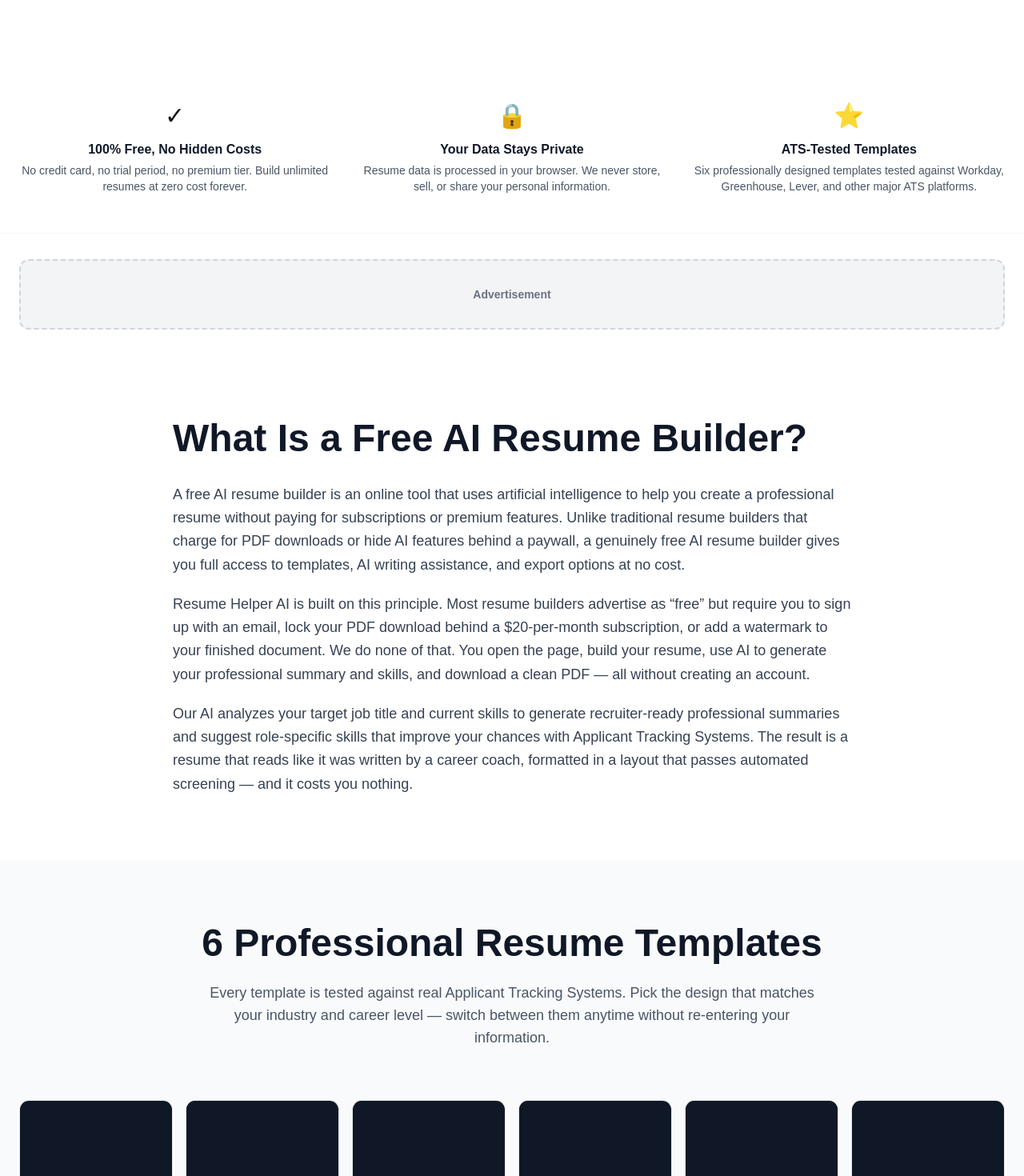
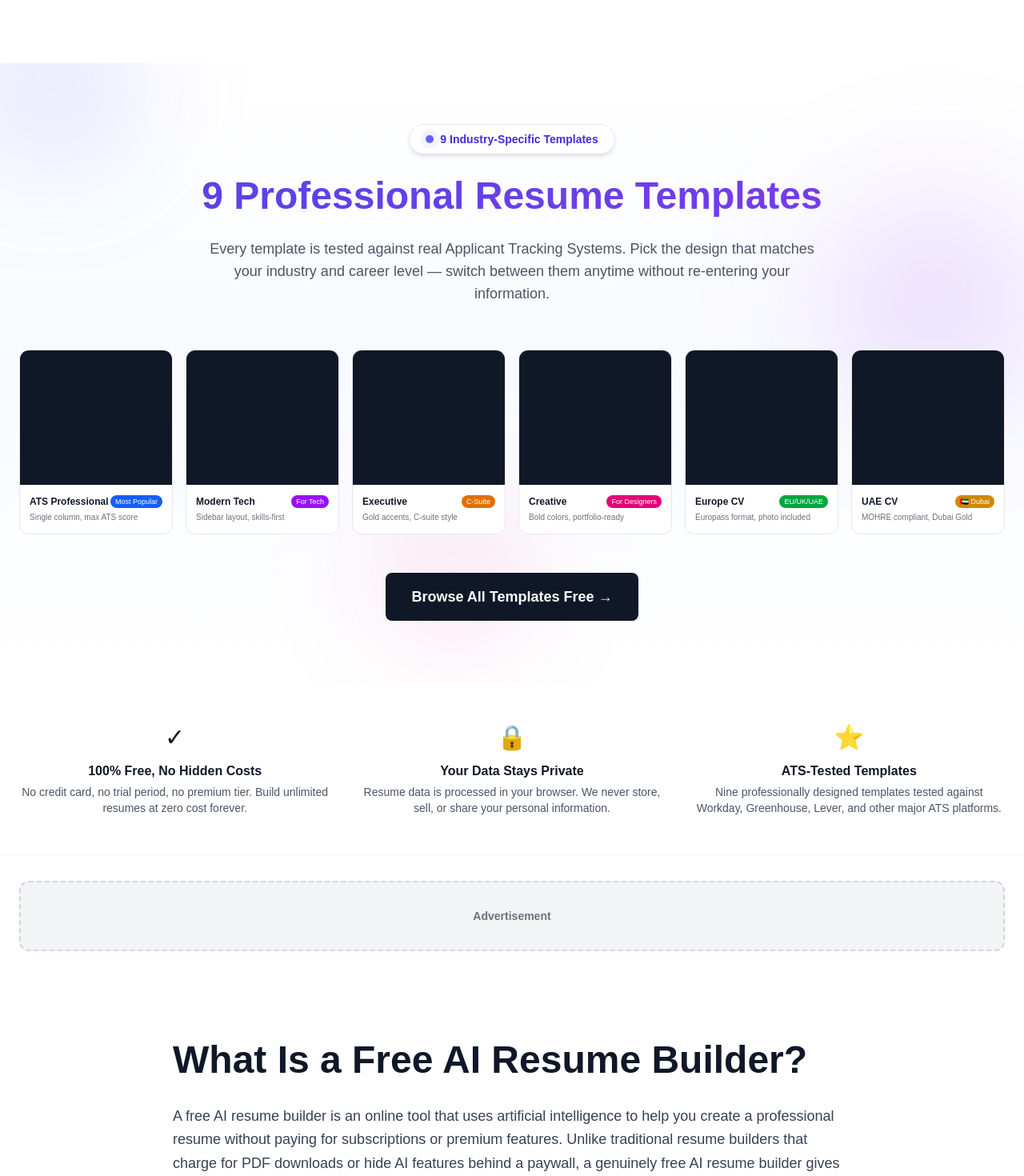
Before and after one commit to pragathishc/ai-resume-builder, a Next.js app: page / in a window 1280 px wide. Shown: the part 780-2250 px from the top of the page at 80% size. Built offline with nearby package versions, Linux system fonts and the light colour scheme.

Commit message:
Update page.js

```diff
--- a/src/app/page.js
+++ b/src/app/page.js
@@ -3,7 +3,7 @@ import ScrollAnimationClient from "./components/ScrollAnimationClient";
 import TemplatePreviews from "./components/TemplatePreviews";
 export const metadata = {
   title: "Free AI Resume Builder — No Sign Up, No Paywall",
-  description: "Build a professional ATS-friendly resume in minutes with AI summaries and skill suggestions. 6 templates, free PDF, no watermark, no sign up required.",
+  description: "Build a professional ATS-friendly resume in minutes with AI summaries and skill suggestions. 9 templates, free PDF, no watermark, no sign up required.",
   alternates: {
     canonical: "https://www.resumehelperai.com",
   },
@@ -28,8 +28,8 @@ export default function Home() {
     },
     {
       icon: "🎨",
-      title: "6 Industry-Specific Templates",
-      desc: "From ATS-strict formats for corporate roles to UAE-compliant CVs for Dubai jobs — pick the template that matches your industry, career level, and target country.",
+      title: "9 Industry-Specific Templates",
+      desc: "From ATS-strict formats for corporate roles to UAE-compliant CVs for Dubai jobs, nursing, fresher, and trades templates — pick the one that matches your industry, career level, and target country.",
     },
     {
       icon: "📄",
@@ -47,7 +47,7 @@ export default function Home() {
     {
       step: "1",
       title: "Choose Your Template",
-      desc: "Browse six professionally designed resume templates. Each one is ATS-tested and optimized for different industries. Preview them all before you start — switch anytime without losing your data.",
+      desc: "Browse nine professionally designed resume templates. Each one is ATS-tested and optimized for different industries. Preview them all before you start — switch anytime without losing your data.",
     },
     {
       step: "2",
@@ -64,7 +64,7 @@ export default function Home() {
   const whoIsThisFor = [
     {
       title: "Fresh Graduates",
-      desc: "Just finished your degree and writing your first resume? Our AI fills in the gaps — generating professional summaries and suggesting relevant skills even when you have limited work experience. The ATS Professional template is designed to highlight education, projects, and certifications.",
+      desc: "Just finished your degree and writing your first resume? Our AI fills in the gaps — generating professional summaries and suggesting relevant skills even when you have limited work experience. The dedicated Fresher template is designed to highlight education, projects, and certifications.",
     },
     {
       title: "Career Changers",
@@ -83,7 +83,7 @@ export default function Home() {
   const faqs = [
     {
       q: "Is Resume Helper AI really free?",
-      a: "Yes, Resume Helper AI is 100% free with no hidden charges. You can create unlimited resumes, use all six templates, generate AI summaries, get skill suggestions, and download as many PDFs as you need. There is no premium tier, no trial period, and no credit card required.",
+      a: "Yes, Resume Helper AI is 100% free with no hidden charges. You can create unlimited resumes, use all nine templates, generate AI summaries, get skill suggestions, and download as many PDFs as you need. There is no premium tier, no trial period, and no credit card required.",
     },
     {
       q: "Do I need to create an account or sign up?",
@@ -91,7 +91,7 @@ export default function Home() {
     },
     {
       q: "Are the resume templates ATS-friendly?",
-      a: "Absolutely. All six templates are designed to pass Applicant Tracking Systems used by major employers including those using Workday, Greenhouse, Lever, and Taleo. They use clean formatting, standard section headings, and readable fonts that ATS parsers handle without errors.",
+      a: "Absolutely. All nine templates are designed to pass Applicant Tracking Systems used by major employers including those using Workday, Greenhouse, Lever, and Taleo. They use clean formatting, standard section headings, and readable fonts that ATS parsers handle without errors.",
     },
     {
       q: "How does the AI summary generator work?",
@@ -118,6 +118,55 @@ export default function Home() {
   return (
     <main className="min-h-screen bg-white">
       <ScrollAnimationClient />
+
+      {/* Animation styles */}
+      <style>{`
+        @keyframes floatBlob {
+          0%, 100% { transform: translateY(0) translateX(0) scale(1); }
+          33% { transform: translateY(-30px) translateX(20px) scale(1.05); }
+          66% { transform: translateY(20px) translateX(-15px) scale(0.97); }
+        }
+        @keyframes floatBlob2 {
+          0%, 100% { transform: translateY(0) translateX(0) scale(1); }
+          50% { transform: translateY(-40px) translateX(-25px) scale(1.08); }
+        }
+        @keyframes gradientShift {
+          0%, 100% { background-position: 0% 50%; }
+          50% { background-position: 100% 50%; }
+        }
+        @keyframes pulseSlow {
+          0%, 100% { opacity: 1; }
+          50% { opacity: 0.7; }
+        }
+        @keyframes pingSlow {
+          0% { transform: scale(1); opacity: 1; }
+          75%, 100% { transform: scale(2.5); opacity: 0; }
+        }
+        @keyframes badgeFloat {
+          0%, 100% { transform: translateY(0); }
+          50% { transform: translateY(-6px); }
+        }
+        .blob-1 { animation: floatBlob 18s ease-in-out infinite; }
+        .blob-2 { animation: floatBlob2 22s ease-in-out infinite; }
+        .blob-3 { animation: floatBlob 15s ease-in-out infinite reverse; }
+        .gradient-text-anim {
+          background: linear-gradient(90deg, #1e293b, #4f46e5, #7c3aed, #1e293b);
+          background-size: 300% auto;
+          -webkit-background-clip: text;
+          background-clip: text;
+          -webkit-text-fill-color: transparent;
+          animation: gradientShift 6s ease infinite;
+        }
+        .badge-pulse { animation: pulseSlow 2.5s ease-in-out infinite; }
+        .badge-float { animation: badgeFloat 3s ease-in-out infinite; }
+        .ping-dot { animation: pingSlow 2s cubic-bezier(0,0,0.2,1) infinite; }
+        .templates-3d-grid {
+          perspective: 1600px;
+        }
+        .templates-3d-grid > * {
+          transform-style: preserve-3d;
+        }
+      `}</style>
 
       {/* Header */}
       <header className="sticky top-0 z-40 bg-white border-b border-gray-200 backdrop-blur-sm bg-opacity-95">
@@ -151,19 +200,19 @@ export default function Home() {
                 Free AI Resume Builder — No Sign Up, No Paywall
               </h1>
               <p className="text-lg text-gray-700 mb-4 leading-relaxed">
-                Build a professional, ATS-friendly resume in minutes with AI-powered summaries and smart skill suggestions. Choose from six expert-designed templates, fill in your details, and download a clean PDF — completely free.
+                Build a professional, ATS-friendly resume in minutes with AI-powered summaries and smart skill suggestions. Choose from nine expert-designed templates, fill in your details, and download a clean PDF — completely free.
               </p>
               <p className="text-lg text-gray-700 mb-8 leading-relaxed">
                 No account creation. No email required. No credit card. No watermark on your download. Resume Helper AI is the free AI resume builder that actually means free.
               </p>
               <Link href="/resume-builder">
-                <button className="bg-gray-900 text-white px-8 py-4 rounded-lg text-lg font-semibold hover:bg-gray-800 transition-all hover:shadow-lg">
+                <button className="bg-gray-900 text-white px-8 py-4 rounded-lg text-lg font-semibold hover:bg-gray-800 transition-all hover:shadow-lg hover:-translate-y-0.5">
                   Build Your Resume Free
                 </button>
               </Link>
             </div>
             <div className="fade-in-scroll md:flex justify-center hidden">
-              <div className="bg-white rounded-2xl shadow-2xl overflow-hidden w-full max-w-sm transform hover:shadow-3xl transition-shadow duration-300">
+              <div className="bg-white rounded-2xl shadow-2xl overflow-hidden w-full max-w-sm transform hover:shadow-3xl hover:-translate-y-2 hover:rotate-1 transition-all duration-500">
                 <div className="flex">
                   <div className="w-1/3 bg-gray-900 text-white p-6 flex flex-col">
                     <div className="w-20 h-20 rounded-full bg-gradient-to-br from-blue-400 to-purple-400 mx-auto mb-4 flex-shrink-0" />
@@ -200,6 +249,46 @@ export default function Home() {
         </div>
       </section>
 
+      {/* Templates Showcase — MOVED UP for maximum attraction */}
+      <section id="templates" className="relative bg-gradient-to-b from-white via-indigo-50/40 to-white py-20 overflow-hidden">
+        {/* Floating decorative 3D blobs */}
+        <div className="pointer-events-none absolute inset-0 overflow-hidden" aria-hidden="true">
+          <div className="blob-1 absolute -top-24 -left-24 w-72 h-72 rounded-full blur-3xl" style={{ background: "radial-gradient(circle, rgba(99,102,241,0.25), transparent 70%)" }} />
+          <div className="blob-2 absolute top-32 -right-24 w-96 h-96 rounded-full blur-3xl" style={{ background: "radial-gradient(circle, rgba(168,85,247,0.22), transparent 70%)" }} />
+          <div className="blob-3 absolute bottom-0 left-1/3 w-72 h-72 rounded-full blur-3xl" style={{ background: "radial-gradient(circle, rgba(236,72,153,0.18), transparent 70%)" }} />
+        </div>
+
+        <div className="relative max-w-7xl mx-auto px-6">
+          <div className="text-center mb-14 fade-in-scroll">
+            <span className="badge-float inline-flex items-center gap-2 bg-white shadow-md border border-indigo-100 text-indigo-700 text-sm font-semibold px-5 py-2 rounded-full mb-6">
+              <span className="relative flex h-2.5 w-2.5">
+                <span className="ping-dot absolute inline-flex h-full w-full rounded-full bg-indigo-400 opacity-75" />
+                <span className="relative inline-flex rounded-full h-2.5 w-2.5 bg-indigo-500" />
+              </span>
+              9 Industry-Specific Templates
+            </span>
+            <h2 className="text-4xl md:text-5xl font-bold mb-6 gradient-text-anim pb-1">
+              9 Professional Resume Templates
+            </h2>
+            <p className="text-center text-gray-600 text-lg max-w-3xl mx-auto">
+              Every template is tested against real Applicant Tracking Systems. Pick the design that matches your industry and career level — switch between them anytime without re-entering your information.
+            </p>
+          </div>
+
+          <div className="templates-3d-grid fade-in-scroll">
+            <TemplatePreviews />
+          </div>
+
+          <div className="text-center mt-12 fade-in-scroll">
+            <Link href="/resume-builder">
+              <button className="bg-gray-900 text-white px-8 py-4 rounded-lg text-lg font-semibold hover:bg-gray-800 transition-all hover:shadow-xl hover:-translate-y-1">
+                Browse All Templates Free →
+              </button>
+            </Link>
+          </div>
+        </div>
+      </section>
+
       {/* Trust Row */}
       <section className="bg-white border-b border-gray-100">
         <div className="max-w-7xl mx-auto px-6 py-12">
@@ -217,7 +306,7 @@ export default function Home() {
             <div className="fade-in-scroll">
               <div className="text-3xl mb-3">⭐</div>
               <h3 className="font-semibold text-gray-900 mb-1">ATS-Tested Templates</h3>
-              <p className="text-sm text-gray-600">Six professionally designed templates tested against Workday, Greenhouse, Lever, and other major ATS platforms.</p>
+              <p className="text-sm text-gray-600">Nine professionally designed templates tested against Workday, Greenhouse, Lever, and other major ATS platforms.</p>
             </div>
           </div>
         </div>
@@ -244,19 +333,6 @@ export default function Home() {
         </div>
       </section>
 
-      {/* Templates Showcase */}
-      <section id="templates" className="bg-gray-50 py-20">
-        <div className="max-w-7xl mx-auto px-6">
-          <h2 className="text-4xl md:text-5xl font-bold text-center text-gray-900 mb-6 fade-in-scroll">
-            6 Professional Resume Templates
-          </h2>
-          <p className="text-center text-gray-600 text-lg mb-16 max-w-3xl mx-auto fade-in-scroll">
-            Every template is tested against real Applicant Tracking Systems. Pick the design that matches your industry and career level — switch between them anytime without re-entering your information.
-          </p>
-          <TemplatePreviews />
-        </div>
-      </section>
-
       {/* How It Works */}
       <section id="how" className="bg-white py-20">
         <div className="max-w-7xl mx-auto px-6">
@@ -268,7 +344,7 @@ export default function Home() {
           </p>
           <div className="grid md:grid-cols-3 gap-8">
             {howItWorks.map((item, idx) => (
-              <div key={idx} className="fade-in-scroll bg-gray-50 rounded-lg p-8 border border-gray-200" style={{ transitionDelay: `${idx * 100}ms` }}>
+              <div key={idx} className="fade-in-scroll bg-gray-50 rounded-lg p-8 border border-gray-200 hover:shadow-lg hover:-translate-y-1 transition-all duration-300" style={{ transitionDelay: `${idx * 100}ms` }}>
                 <div className="w-12 h-12 bg-gray-900 text-white rounded-full flex items-center justify-center text-lg font-bold mb-4">{item.step}</div>
                 <h3 className="text-xl font-bold text-gray-900 mb-3">{item.title}</h3>
                 <p className="text-gray-700 leading-relaxed">{item.desc}</p>
@@ -296,7 +372,7 @@ export default function Home() {
           </p>
           <div className="grid md:grid-cols-3 gap-6">
             {features.map((feature, idx) => (
-              <div key={idx} className="fade-in-scroll bg-white border border-gray-200 rounded-lg p-8 hover:border-gray-300 hover:shadow-md transition" style={{ transitionDelay: `${idx * 100}ms` }}>
+              <div key={idx} className="fade-in-scroll bg-white border border-gray-200 rounded-lg p-8 hover:border-indigo-200 hover:shadow-lg hover:-translate-y-1 transition-all duration-300" style={{ transitionDelay: `${idx * 100}ms` }}>
                 <div className="text-4xl mb-4">{feature.icon}</div>
                 <h3 className="text-lg font-bold text-gray-900 mb-2">{feature.title}</h3>
                 <p className="text-gray-700 leading-relaxed">{feature.desc}</p>
@@ -317,7 +393,7 @@ export default function Home() {
           </p>
           <div className="grid md:grid-cols-2 gap-8">
             {whoIsThisFor.map((item, idx) => (
-              <div key={idx} className="fade-in-scroll bg-gray-50 border border-gray-200 rounded-lg p-8" style={{ transitionDelay: `${idx * 100}ms` }}>
+              <div key={idx} className="fade-in-scroll bg-gray-50 border border-gray-200 rounded-lg p-8 hover:shadow-lg hover:-translate-y-1 transition-all duration-300" style={{ transitionDelay: `${idx * 100}ms` }}>
                 <h3 className="text-xl font-bold text-gray-900 mb-3">{item.title}</h3>
                 <p className="text-gray-700 leading-relaxed">{item.desc}</p>
               </div>
@@ -366,7 +442,7 @@ export default function Home() {
           <h2 className="text-4xl md:text-5xl font-bold mb-6">Your Next Interview Starts with a Better Resume</h2>
           <p className="text-xl mb-8 text-gray-300">Join thousands of job seekers using Resume Helper AI to build professional resumes — free, no sign up, no paywall, no watermark.</p>
           <Link href="/resume-builder">
-            <button className="bg-white text-gray-900 px-8 py-4 rounded-lg text-lg font-semibold hover:bg-gray-100 transition-all hover:shadow-lg">
+            <button className="bg-white text-gray-900 px-8 py-4 rounded-lg text-lg font-semibold hover:bg-gray-100 transition-all hover:shadow-lg hover:-translate-y-0.5">
               Create Your Resume Now
             </button>
           </Link>
@@ -388,7 +464,7 @@ export default function Home() {
       mainEntity: [
         { "@type": "Question", name: "Is Resume Helper AI really free?", acceptedAnswer: { "@type": "Answer", text: "Yes, 100% free. No hidden charges, no credit card, no premium tier." }},
         { "@type": "Question", name: "Do I need to sign up?", acceptedAnswer: { "@type": "Answer", text: "No. Start building immediately with no registration required." }},
-        { "@type": "Question", name: "Are templates ATS-friendly?", acceptedAnswer: { "@type": "Answer", text: "Yes. All six templates pass Workday, Greenhouse, Lever, and Taleo ATS systems." }},
+        { "@type": "Question", name: "Are templates ATS-friendly?", acceptedAnswer: { "@type": "Answer", text: "Yes. All nine templates pass Workday, Greenhouse, Lever, and Taleo ATS systems." }},
         { "@type": "Question", name: "Which countries do you support?", acceptedAnswer: { "@type": "Answer", text: "US, Canada, UK, Europe, UAE, and India. We have a dedicated MOHRE-compliant UAE CV template." }},
       ],
     }),
@@ -404,7 +480,7 @@ export default function Home() {
       applicationCategory: "BusinessApplication",
       operatingSystem: "Web Browser",
       offers: { "@type": "Offer", price: "0", priceCurrency: "USD" },
-      description: "Free AI resume builder with 6 professional templates, AI summary generator, and instant PDF download.",
+      description: "Free AI resume builder with 9 professional templates, AI summary generator, and instant PDF download.",
       url: "https://www.resumehelperai.com",
       aggregateRating: { "@type": "AggregateRating", ratingValue: "4.8", ratingCount: "1250" },
     }),
```
